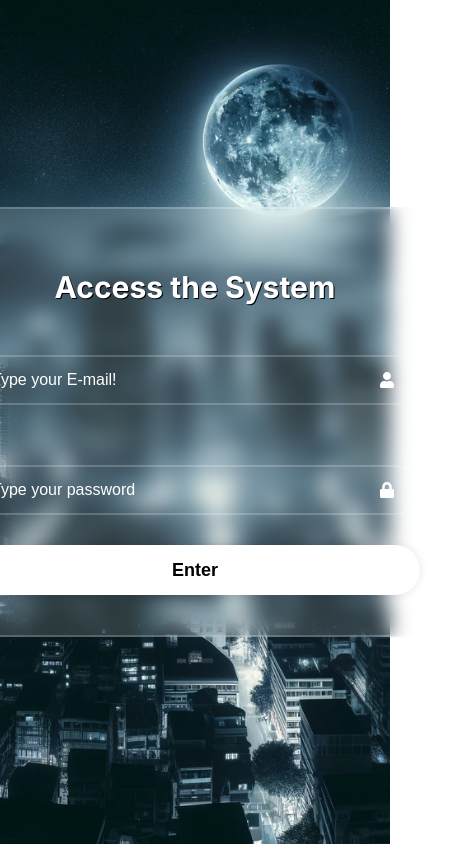
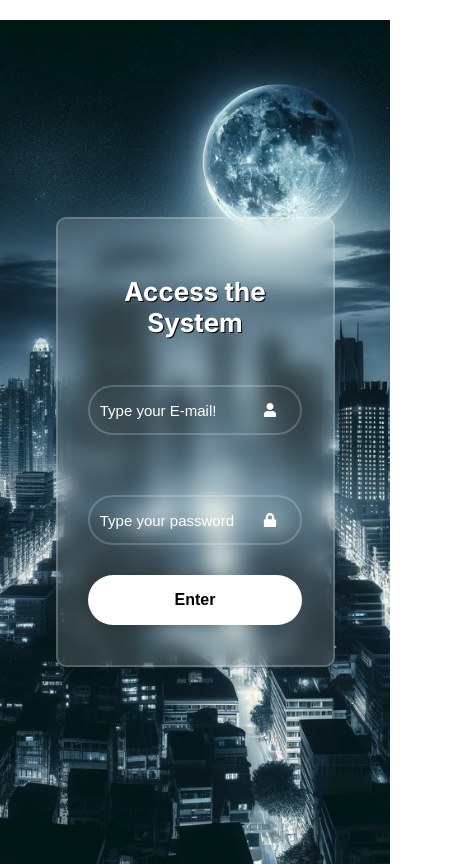
Before and after one commit to annamarcomini/react19, a Next.js app in the folder next-auth/: page / in a window 390 px wide. Shown: the whole page, 462 px wide, since content can reach past the window. Built offline with nearby package versions, Linux system fonts and the light colour scheme.

Commit message:
style: responsive login page

```diff
--- a/next-auth/app/page.module.css
+++ b/next-auth/app/page.module.css
@@ -77,3 +77,35 @@
 .content button:hover{
  background-color: wheat;
 }
+
+@media screen and (max-width: 600px) {
+  .container{
+    width: 100%;
+    max-width: 100%;
+    margin-top: 20px;
+  }
+
+  .content {
+    width: 50%;
+  }
+  .content h1{
+  font-size: 26px;
+  text-align: center;
+  width: 110%;
+}
+  .content .input{
+  width: 110% ;
+}
+  .input input{
+  font-size: 15px;
+  padding: 5px 10px;
+  }
+
+  .input .icon{
+  font-size: 14px;
+}
+  .content button {
+  width: 110%;
+  font-size: 16px;
+  }
+}
```
